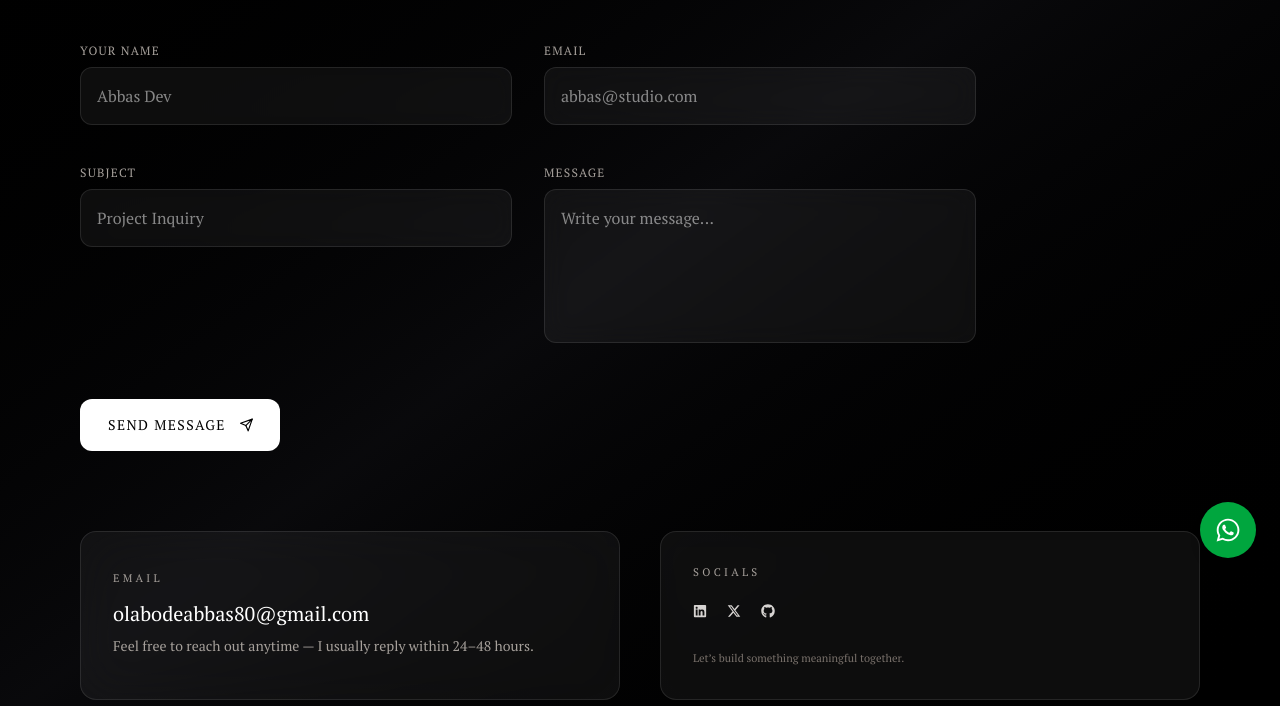
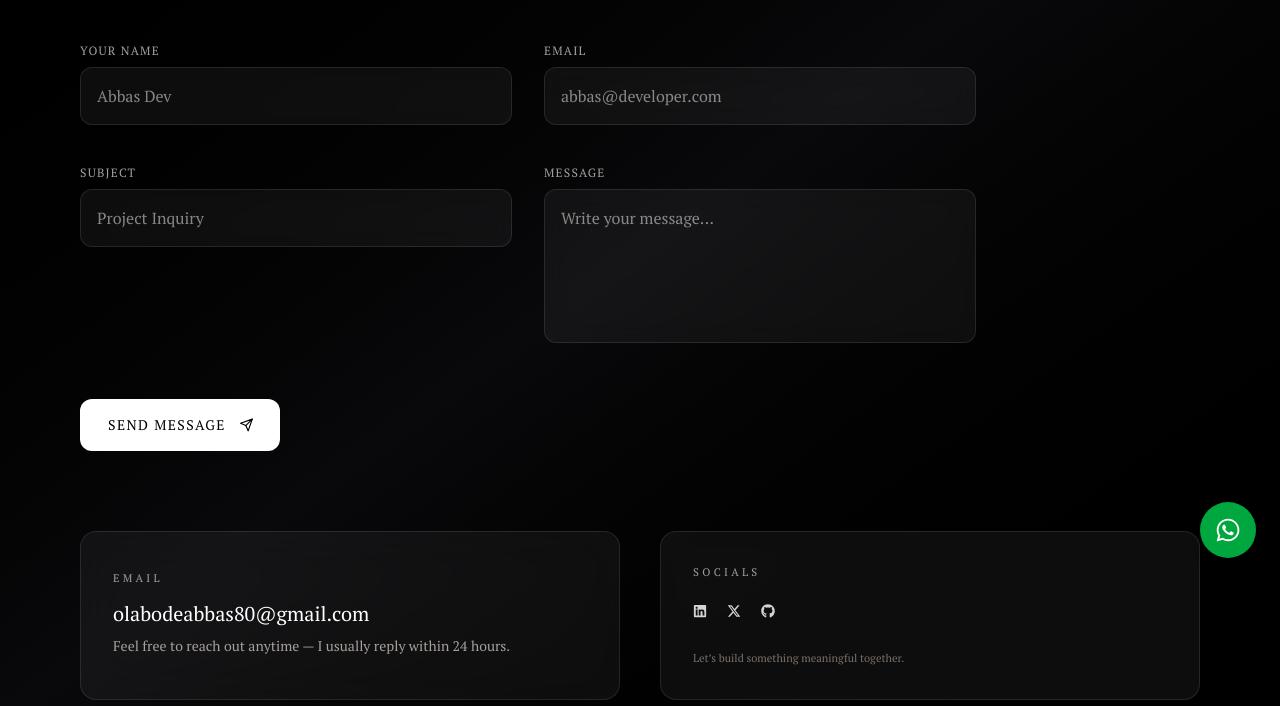
Before and after one commit to abbasolabode/myPortfolio, a React (Vite) app: page /contact in a window 1280 px wide. Shown: the part 222-928 px from the top of the page. Built offline with nearby package versions, Linux system fonts and the light colour scheme.

Commit message:
Update ContactUi and useHandleOutsideClick hook

```diff
--- a/src/hooks/useHandleOutsideClick.js
+++ b/src/hooks/useHandleOutsideClick.js
@@ -15,7 +15,7 @@ export function useHandleOutsideClick(listening = true) {
         const timer = setInterval(() => {
             if (isOpen) return;
             setIsOpen(true);
-        }, 20000);
+        }, 40000);
 
         //Clean up function
         return () => clearInterval(timer);
--- a/src/ui/ContactUi.jsx
+++ b/src/ui/ContactUi.jsx
@@ -11,19 +11,19 @@ import { FaLinkedin, FaXTwitter } from "react-icons/fa6";
 const socialLinks = [
     {
         id: 1,
-        icon: <FaLinkedin/>,
+        icon: <FaLinkedin />,
         path: "https://www.linkedin.com/in/abbas-olabode"
     },
 
     {
         id: 2,
-        icon: <FaXTwitter/>,
+        icon: <FaXTwitter />,
         path: "https://x.com/Unlimitedsido"
     },
 
-     {
+    {
         id: 3,
-        icon: <FaGithub/>,
+        icon: <FaGithub />,
         path: "https://github.com/abbasolabode",
     },
 ]
@@ -121,10 +121,14 @@ export default function ContactUi() {
                             whileFocus={{ scale: 1.02 }}
                             disabled={isSubmitting || isPending}
                             type="email"
-                            placeholder="abbas@studio.com"
+                            placeholder="abbas@developer.com"
                             {...register("email", {
                                 required: "Email is required",
-                            })}
+                                pattern: {
+                                    value: /^[A-Z0-9._%+-]+@[A-Z0-9.-]+\.[A-Z]{2,}$/i,
+                                    message: "Invalid email address",
+                                },
+                            },)}
                             className="w-full bg-white/5 border border-white/10 text-white px-4 py-4 rounded-xl outline-none focus:border-indigo-500 focus:ring-2 focus:ring-indigo-500/30 transition backdrop-blur-md"
                         />
 
@@ -259,7 +263,7 @@ export default function ContactUi() {
                     </p>
 
                     <p className="mt-2 text-stone-400 text-sm">
-                        Feel free to reach out anytime — I usually reply within 24–48 hours.
+                        Feel free to reach out anytime — I usually reply within 24 hours.
                     </p>
                 </motion.div>
 
```
